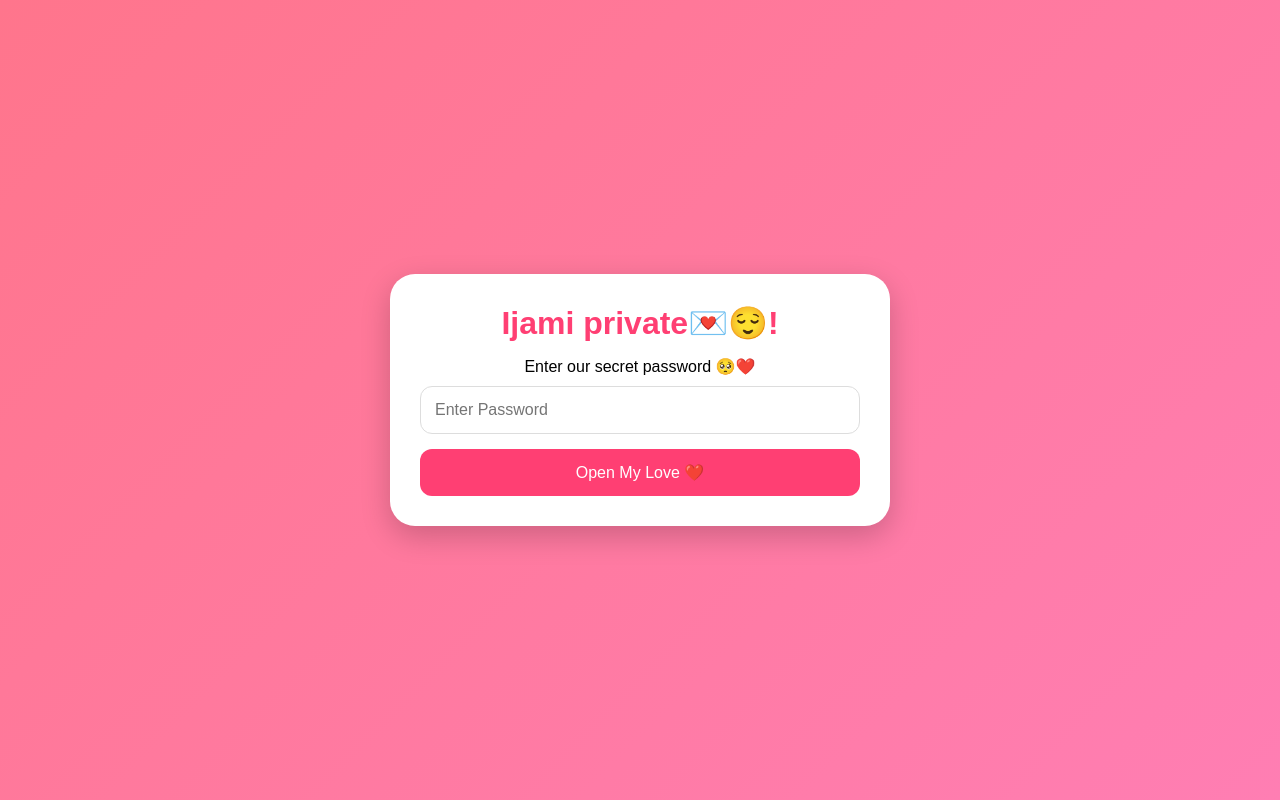
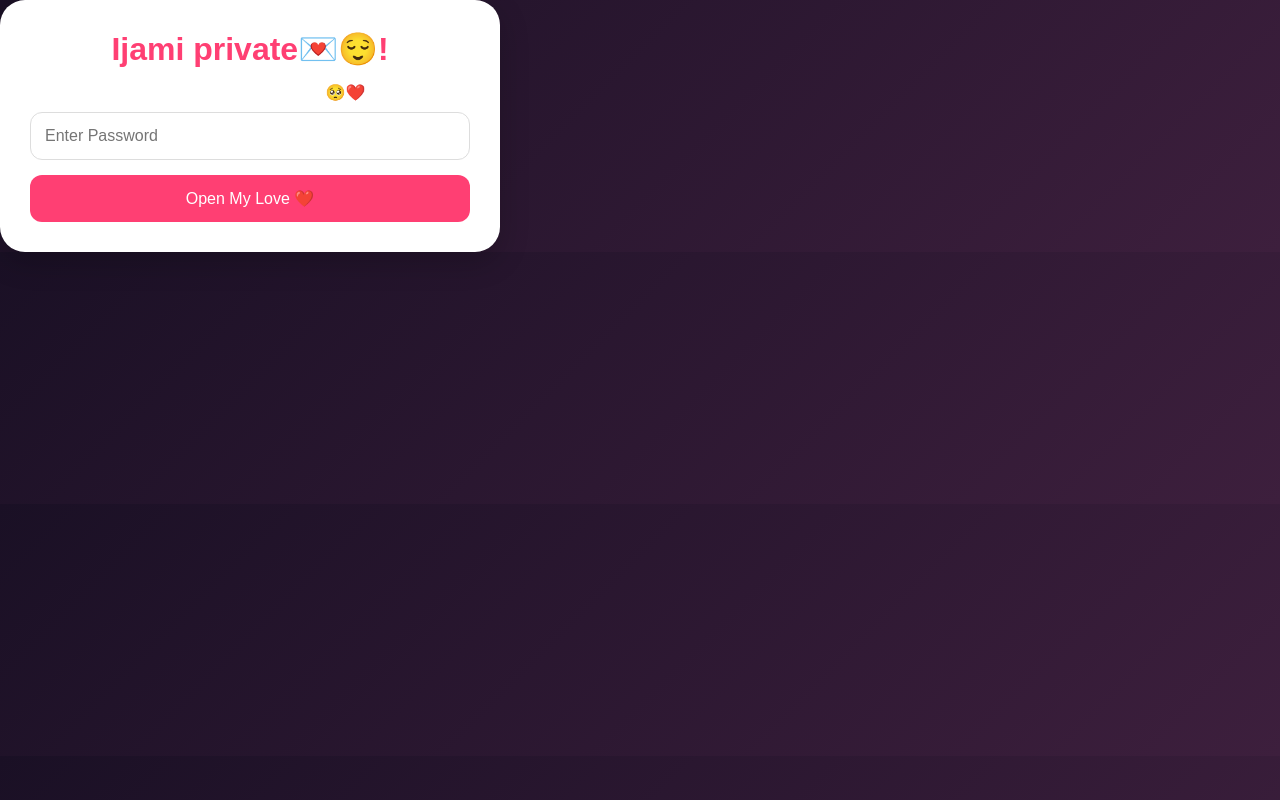
Before and after one commit to youngluv4everr-cmyk/Ijami-, a plain HTML site: page index.html in a window 1280 px wide. Drawn offline with Linux system fonts and the light colour scheme; no server answers.

Commit message:
Update index.html

```diff
--- a/index.html
+++ b/index.html
@@ -10,13 +10,9 @@
       font-family:Arial, sans-serif;
     }
 
-    body{
-      min-height:100vh;
-      display:flex;
-      justify-content:center;
-      align-items:center;
-      background:linear-gradient(135deg,#ff758c,#ff7eb3);
-      padding:20px;
+    body {
+    background: linear-gradient(135deg, #1a1025, #3d1f3d);
+    color: white;
     }
 
     .box{
```
